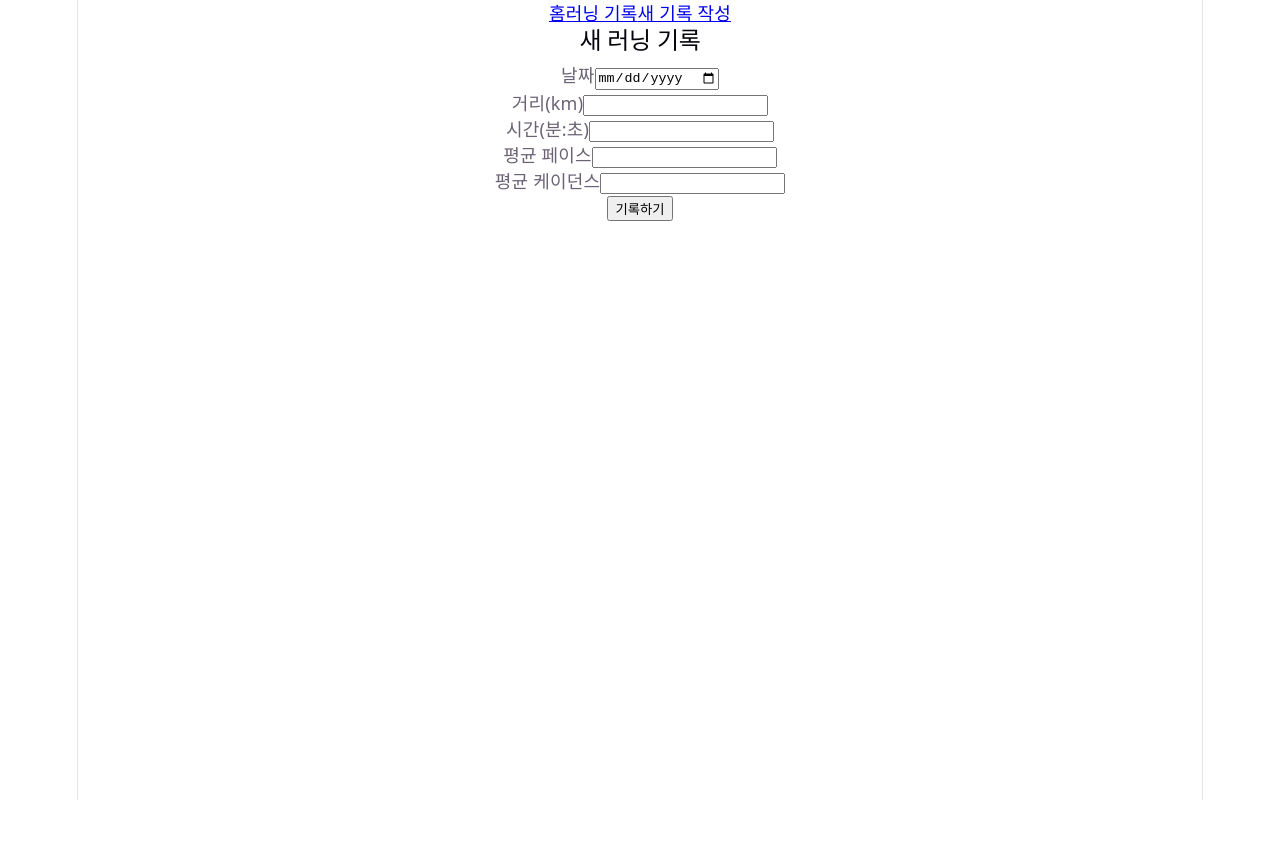
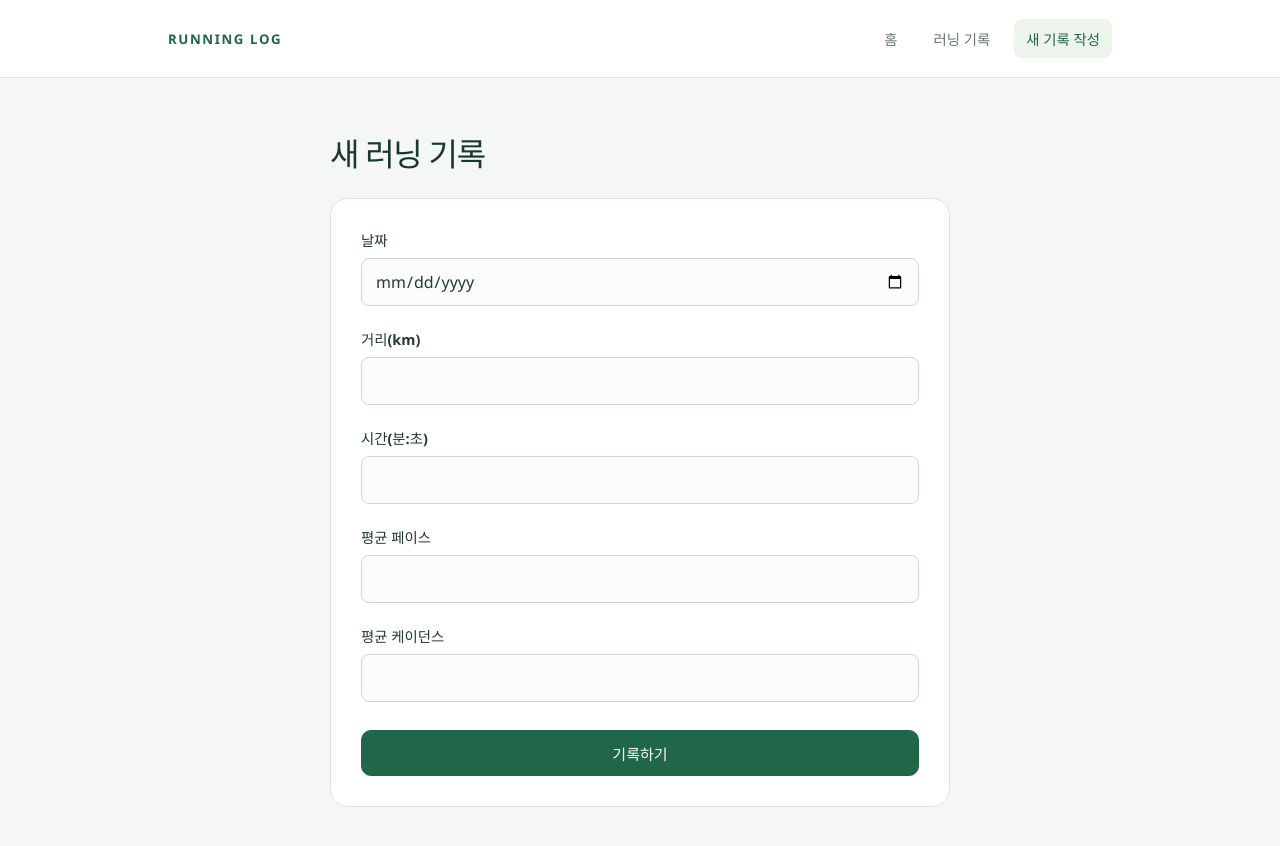
Before and after one commit to yhana972/B1-2, a React (Vite) app in the folder running-log/: page /runs/new in a window 1280 px wide. Shown: the top 846 px of the page. Before the commit the page ends 800 px from the top, so only its background shows below. Built offline with nearby package versions, Linux system fonts and the light colour scheme; no server answers.

Commit message:
style: 러닝 기록 앱 기본 레이아웃과 폼 스타일 적용

```diff
--- a/running-log/src/App.css
+++ b/running-log/src/App.css
@@ -1,184 +1,130 @@
-.counter {
-  font-size: 16px;
-  padding: 5px 10px;
-  border-radius: 5px;
+/* 공통 레이아웃 */
+header { background: #fff; border-bottom: 1px solid var(--border); }
+nav {
+  max-width: 1000px;
+  margin: 0 auto;
+  padding: 19px 28px;
+  display: flex;
+  align-items: center;
+  gap: 12px;
+}
+nav::before {
+  content: 'RUNNING LOG';
+  margin-right: auto;
+  font-size: 0.83rem;
+  font-weight: 800;
+  letter-spacing: 0.12em;
   color: var(--accent);
-  background: var(--accent-bg);
-  border: 2px solid transparent;
-  transition: border-color 0.3s;
-  margin-bottom: 24px;
+}
+nav a {
+  padding: 9px 12px;
+  border-radius: 8px;
+  color: var(--muted);
+  font-size: 0.9rem;
+  font-weight: 600;
+  text-decoration: none;
+}
+nav a:hover { color: var(--accent); background: #edf4eb; }
+nav a:last-child { color: var(--accent); background: #edf4eb; }
+.main { width: min(100% - 48px, 860px); margin: 0 auto; padding: 56px 0 80px; }
+section > h1, section > h2 { margin-bottom: 24px; }
 
-  &:hover {
-    border-color: var(--accent-border);
-  }
-  &:focus-visible {
-    outline: 2px solid var(--accent);
-    outline-offset: 2px;
-  }
+/* 홈 */
+.hero {
+  margin-top: 32px;
+  padding: 72px 48px;
+  border: 1px solid #d4e2ce;
+  border-radius: 24px;
+  background: #e8f0e2;
+}
+.hero::before {
+  content: 'ONE RUN AT A TIME';
+  display: block;
+  margin-bottom: 22px;
+  color: var(--accent);
+  font-size: 0.75rem;
+  font-weight: 750;
+  letter-spacing: 0.18em;
+}
+.hero h1 { font-size: clamp(2.8rem, 7vw, 4.6rem); margin-bottom: 22px; }
+.hero p { color: #52664f; font-size: 1.12rem; }
+
+/* 목록과 러닝 카드 */
+.recent_record > .button { margin-bottom: 26px; }
+.runcard {
+  display: grid;
+  grid-template-columns: 1fr auto;
+  gap: 6px 24px;
+  padding: 24px 28px;
+  margin-bottom: 14px;
+  border: 1px solid var(--border);
+  border-radius: 15px;
+  background: white;
+  color: #263f33;
+  text-decoration: none;
+  transition: border-color 150ms, box-shadow 150ms;
+}
+.runcard:hover { border-color: #8aa88a; box-shadow: 0 4px 16px #203a320a; }
+.runcard .date { color: var(--muted); font-size: 0.87rem; }
+.runcard .distance { grid-column: 1; grid-row: 2; font-size: 1.9rem; font-weight: 750; letter-spacing: -0.04em; line-height: 1.4; }
+.runcard .duration { grid-column: 2; grid-row: 1; text-align: right; font-variant-numeric: tabular-nums; }
+.runcard .cadence { grid-column: 2; grid-row: 2; align-self: end; color: var(--muted); font-size: 0.9rem; }
+
+/* 폼 */
+.run_form, .record_edit { max-width: 620px; margin: 0 auto; }
+.record_edit > p { color: var(--muted); font-size: 0.85rem; margin: -12px 0 22px; }
+.run-form {
+  padding: 30px;
+  border: 1px solid var(--border);
+  border-radius: 18px;
+  background: white;
+}
+.form-field { margin-bottom: 22px; }
+.form-field label { display: block; margin-bottom: 8px; font-size: 0.9rem; font-weight: 650; }
+.form-field input {
+  width: 100%;
+  min-width: 0;
+  height: 48px;
+  padding: 10px 13px;
+  border: 1px solid #cdd9cf;
+  border-radius: 8px;
+  background: #fcfdfb;
+  color: #203a32;
+}
+.form-field input:focus { border-color: var(--accent); background: white; }
+.run-form > button { width: 100%; margin-top: 6px; }
+.error, [role='alert'] { color: #a33330; }
+.form-field .error { margin-top: 6px; font-size: 0.83rem; }
+[role='alert'] { margin: 14px 0; padding: 14px 18px; border-radius: 10px; background: #fff0ec; }
+[role='status'], .recent_record > p, .record_detail > p, .record_edit > p:not(:first-of-type) {
+  color: var(--muted);
 }
 
-.hero {
-  position: relative;
+/* 상세와 상태 화면 */
+.recommend_bpm {
+  margin: 24px 0;
+  padding: 26px 28px;
+  border: 1px solid #d5e3cb;
+  border-radius: 15px;
+  background: #eaf2e3;
+}
+.recommend_bpm h2 { font-size: 0.95rem; margin-bottom: 10px; color: #527347; letter-spacing: 0; }
+.recommend_bpm p { font-size: clamp(1.5rem, 4vw, 2rem); font-weight: 750; color: #285434; }
+.record_detail > button { margin-left: 10px; color: #973f38; border-color: #e2c9c3; background: white; }
+.record_detail > button:hover { background: #fff0ec; }
+.not_found { text-align: center; padding: 70px 12px; }
+.not_found p { margin-bottom: 28px; color: var(--muted); }
 
-  .base,
-  .framework,
-  .vite {
-    inset-inline: 0;
-    margin: 0 auto;
-  }
-
-  .base {
-    width: 170px;
-    position: relative;
-    z-index: 0;
-  }
-
-  .framework,
-  .vite {
-    position: absolute;
-  }
-
-  .framework {
-    z-index: 1;
-    top: 34px;
-    height: 28px;
-    transform: perspective(2000px) rotateZ(300deg) rotateX(44deg) rotateY(39deg)
-      scale(1.4);
-  }
-
-  .vite {
-    z-index: 0;
-    top: 107px;
-    height: 26px;
-    width: auto;
-    transform: perspective(2000px) rotateZ(300deg) rotateX(40deg) rotateY(39deg)
-      scale(0.8);
-  }
+@media (max-width: 600px) {
+  nav { padding: 16px; gap: 4px; flex-wrap: wrap; }
+  nav::before { flex-basis: 100%; margin-bottom: 8px; }
+  nav a { padding: 8px 10px; }
+  .main { width: calc(100% - 32px); padding-top: 32px; }
+  .hero { margin-top: 10px; padding: 44px 24px; }
+  .hero p { font-size: 1rem; }
+  .runcard { padding: 20px; gap: 8px 12px; }
+  .runcard .distance { font-size: 1.65rem; }
+  .runcard .cadence { font-size: 0.77rem; }
+  .run-form { padding: 22px 18px; }
+  .recommend_bpm { padding: 22px; }
 }
-
-#center {
-  display: flex;
-  flex-direction: column;
-  gap: 25px;
-  place-content: center;
-  place-items: center;
-  flex-grow: 1;
-
-  @media (max-width: 1024px) {
-    padding: 32px 20px 24px;
-    gap: 18px;
-  }
-}
-
-#next-steps {
-  display: flex;
-  border-top: 1px solid var(--border);
-  text-align: left;
-
-  & > div {
-    flex: 1 1 0;
-    padding: 32px;
-    @media (max-width: 1024px) {
-      padding: 24px 20px;
-    }
-  }
-
-  .icon {
-    margin-bottom: 16px;
-    width: 22px;
-    height: 22px;
-  }
-
-  @media (max-width: 1024px) {
-    flex-direction: column;
-    text-align: center;
-  }
-}
-
-#docs {
-  border-right: 1px solid var(--border);
-
-  @media (max-width: 1024px) {
-    border-right: none;
-    border-bottom: 1px solid var(--border);
-  }
-}
-
-#next-steps ul {
-  list-style: none;
-  padding: 0;
-  display: flex;
-  gap: 8px;
-  margin: 32px 0 0;
-
-  .logo {
-    height: 18px;
-  }
-
-  a {
-    color: var(--text-h);
-    font-size: 16px;
-    border-radius: 6px;
-    background: var(--social-bg);
-    display: flex;
-    padding: 6px 12px;
-    align-items: center;
-    gap: 8px;
-    text-decoration: none;
-    transition: box-shadow 0.3s;
-
-    &:hover {
-      box-shadow: var(--shadow);
-    }
-    .button-icon {
-      height: 18px;
-      width: 18px;
-    }
-  }
-
-  @media (max-width: 1024px) {
-    margin-top: 20px;
-    flex-wrap: wrap;
-    justify-content: center;
-
-    li {
-      flex: 1 1 calc(50% - 8px);
-    }
-
-    a {
-      width: 100%;
-      justify-content: center;
-      box-sizing: border-box;
-    }
-  }
-}
-
-#spacer {
-  height: 88px;
-  border-top: 1px solid var(--border);
-  @media (max-width: 1024px) {
-    height: 48px;
-  }
-}
-
-.ticks {
-  position: relative;
-  width: 100%;
-
-  &::before,
-  &::after {
-    content: '';
-    position: absolute;
-    top: -4.5px;
-    border: 5px solid transparent;
-  }
-
-  &::before {
-    left: 0;
-    border-left-color: var(--border);
-  }
-  &::after {
-    right: 0;
-    border-right-color: var(--border);
-  }
-}
--- a/running-log/src/index.css
+++ b/running-log/src/index.css
@@ -1,111 +1,46 @@
 :root {
-  --text: #6b6375;
-  --text-h: #08060d;
-  --bg: #fff;
-  --border: #e5e4e7;
-  --code-bg: #f4f3ec;
-  --accent: #aa3bff;
-  --accent-bg: rgba(170, 59, 255, 0.1);
-  --accent-border: rgba(170, 59, 255, 0.5);
-  --social-bg: rgba(244, 243, 236, 0.5);
-  --shadow:
-    rgba(0, 0, 0, 0.1) 0 10px 15px -3px, rgba(0, 0, 0, 0.05) 0 4px 6px -2px;
-
-  --sans: system-ui, 'Segoe UI', Roboto, sans-serif;
-  --heading: system-ui, 'Segoe UI', Roboto, sans-serif;
-  --mono: ui-monospace, Consolas, monospace;
-
-  font: 18px/145% var(--sans);
-  letter-spacing: 0.18px;
-  color-scheme: light dark;
-  color: var(--text);
-  background: var(--bg);
+  font-family: "Segoe UI", "Malgun Gothic", system-ui, sans-serif;
+  color: #203a32;
+  background: #f4f7f3;
   font-synthesis: none;
   text-rendering: optimizeLegibility;
   -webkit-font-smoothing: antialiased;
-  -moz-osx-font-smoothing: grayscale;
-
-  @media (max-width: 1024px) {
-    font-size: 16px;
-  }
+  color-scheme: light;
+  --accent: #206648;
+  --muted: #69796f;
+  --border: #dce5dc;
 }
 
-@media (prefers-color-scheme: dark) {
-  :root {
-    --text: #9ca3af;
-    --text-h: #f3f4f6;
-    --bg: #16171d;
-    --border: #2e303a;
-    --code-bg: #1f2028;
-    --accent: #c084fc;
-    --accent-bg: rgba(192, 132, 252, 0.15);
-    --accent-border: rgba(192, 132, 252, 0.5);
-    --social-bg: rgba(47, 48, 58, 0.5);
-    --shadow:
-      rgba(0, 0, 0, 0.4) 0 10px 15px -3px, rgba(0, 0, 0, 0.25) 0 4px 6px -2px;
-  }
-
-  #social .button-icon {
-    filter: invert(1) brightness(2);
-  }
+* { box-sizing: border-box; }
+body { margin: 0; min-width: 320px; }
+#root { min-height: 100svh; }
+a { color: var(--accent); text-underline-offset: 4px; }
+button, input { font: inherit; }
+button, a, input { -webkit-tap-highlight-color: transparent; }
+:focus-visible { outline: 3px solid #91b96d; outline-offset: 4px; }
+h1, h2, p { margin: 0; }
+h1, h2 { color: #18382b; line-height: 1.25; letter-spacing: -0.04em; }
+h1 { font-size: clamp(1.8rem, 4vw, 2.6rem); }
+h2 { font-size: clamp(1.5rem, 3vw, 2rem); }
+p { line-height: 1.75; }
+button, .button {
+  display: inline-flex;
+  align-items: center;
+  justify-content: center;
+  min-height: 46px;
+  padding: 11px 20px;
+  border: 1px solid var(--accent);
+  border-radius: 10px;
+  background: var(--accent);
+  color: white;
+  font-size: 0.94rem;
+  font-weight: 650;
+  text-decoration: none;
+  cursor: pointer;
+  transition: background 150ms, border-color 150ms;
 }
-
-body {
-  margin: 0;
+button:hover, .button:hover { background: #164c35; border-color: #164c35; }
+button:disabled { cursor: wait; opacity: 0.6; }
+@media (prefers-reduced-motion: reduce) {
+  *, *::before, *::after { transition: none !important; }
 }
-
-#root {
-  width: 1126px;
-  max-width: 100%;
-  margin: 0 auto;
-  text-align: center;
-  border-inline: 1px solid var(--border);
-  min-height: 100svh;
-  display: flex;
-  flex-direction: column;
-  box-sizing: border-box;
-}
-
-h1,
-h2 {
-  font-family: var(--heading);
-  font-weight: 500;
-  color: var(--text-h);
-}
-
-h1 {
-  font-size: 56px;
-  letter-spacing: -1.68px;
-  margin: 32px 0;
-  @media (max-width: 1024px) {
-    font-size: 36px;
-    margin: 20px 0;
-  }
-}
-h2 {
-  font-size: 24px;
-  line-height: 118%;
-  letter-spacing: -0.24px;
-  margin: 0 0 8px;
-  @media (max-width: 1024px) {
-    font-size: 20px;
-  }
-}
-p {
-  margin: 0;
-}
-
-code,
-.counter {
-  font-family: var(--mono);
-  display: inline-flex;
-  border-radius: 4px;
-  color: var(--text-h);
-}
-
-code {
-  font-size: 15px;
-  line-height: 135%;
-  padding: 4px 8px;
-  background: var(--code-bg);
-}
```
